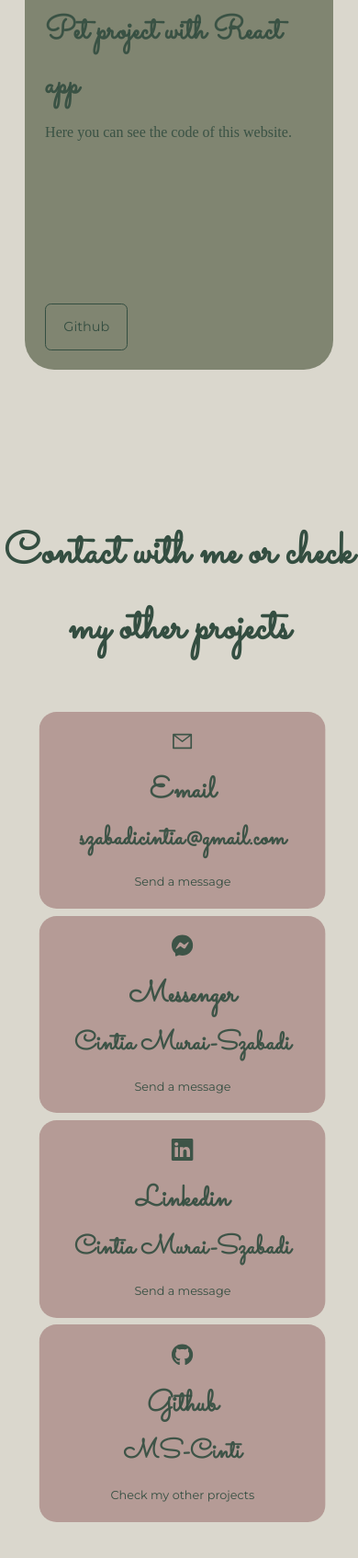
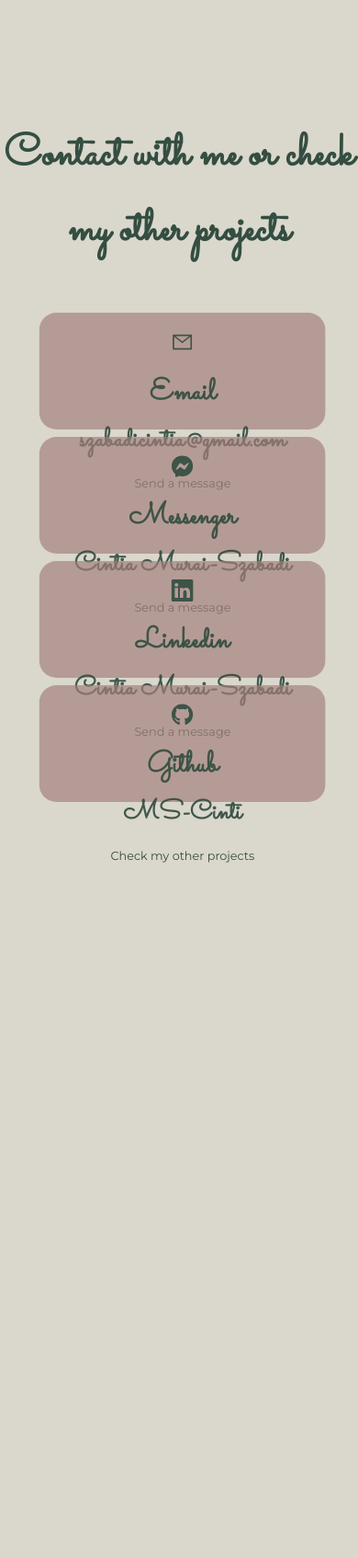
Before and after one commit to MS-Cinti/pet-project, a React (Create React App) app: page / in a window 390 px wide. Shown: the part 2825-4519 px from the top of the page at 92% size. After the commit the page ends 3857 px from the top, so only its background shows below. Built offline with nearby package versions, Linux system fonts and the light colour scheme; a web font is replaced by a local one.

Commit message:
corrected height sizes

```diff
--- a/src/components/contact/contact.css
+++ b/src/components/contact/contact.css
@@ -14,7 +14,7 @@
 .contact-item{
     background-color: rgba(164, 127, 124, 0.678);
     padding: 1.2rem;
-    height: 11vw;
+    height: 22vh;
     width: 20vw;
     border-radius: 1.2rem;
     text-align: center;
@@ -46,19 +46,22 @@
     #contact{
         margin-bottom: 10rem;
     }
+
+    .contact-item{
+        height: 17vh;
+    }
 }
 
 @media screen and (max-width: 1980px){
 
     .contact-item{
-        height: 14vw;
+        height: 15vh;
     }
-
 }
 
 @media screen and (max-width: 1440px) {
     .contact-item{
-        height: 20vw;
+        height: 16vh;
         width: 28vw;
         transform: translate(-25%, 0%);
     }
@@ -71,8 +74,8 @@
     }
 
     .contact-item{
-        height: 24vw;
-        width: 30vw;
+        height: 15vh;
+        width: 32vw;
         transform: translate(-15%, 0%);
     }
 }
@@ -80,7 +83,7 @@
 @media screen and (max-width: 768px) {
 
     .contact-item{
-        height: 35vw;
+        height: 15vh;
         width: 42vw;
         transform: translate(-38%, 0%);
     }
@@ -94,10 +97,11 @@
 
     .contact-items{
         grid-template-columns: auto;
+        gap: 1vh;
     }
 
     .contact-item{
-        height: 55vw;
+        height: 15vh;
         width: 80vw;
         transform: translate(-15%, 0%);
     }
@@ -106,7 +110,7 @@
 @media screen and (max-width: 320px) {
 
     .contact-item{
-        height: 65vw;
+        height: 15vh;
         width: 90vw;
         transform: translate(-20%, 0%);
     }
--- a/src/components/portfolio/portfolio.css
+++ b/src/components/portfolio/portfolio.css
@@ -24,7 +24,7 @@
 
 .portfolio-item h3{
     font-size: 1.7vw;
-    height: 3vw;
+    height: 6vh;
     margin: 1.2rem 0 0.2rem;
     color: var(--color-primary-variant);
 }
@@ -62,7 +62,7 @@
     }
 
     .portfolio-item h3{
-        height: 6vw;
+        height: 4vh;
         font-size: 3.5vw;
     }
 }
@@ -74,7 +74,7 @@
     }
 
     .portfolio-item h3{
-        height: 15vw;
+        height: 7vh;
         font-size: 4.5vw;
     }
 
@@ -86,7 +86,7 @@
 @media screen and (max-width: 600px) {
 
     #portfolio{
-        margin-top: 5rem;
+        margin-top: -15rem;
     }
 
     .portfolio-container{
@@ -95,7 +95,7 @@
     }
 
     .portfolio-item h3{
-        height: 27vw;
+        height: 8vh;
         font-size: 9vw;
     }
 }
```
